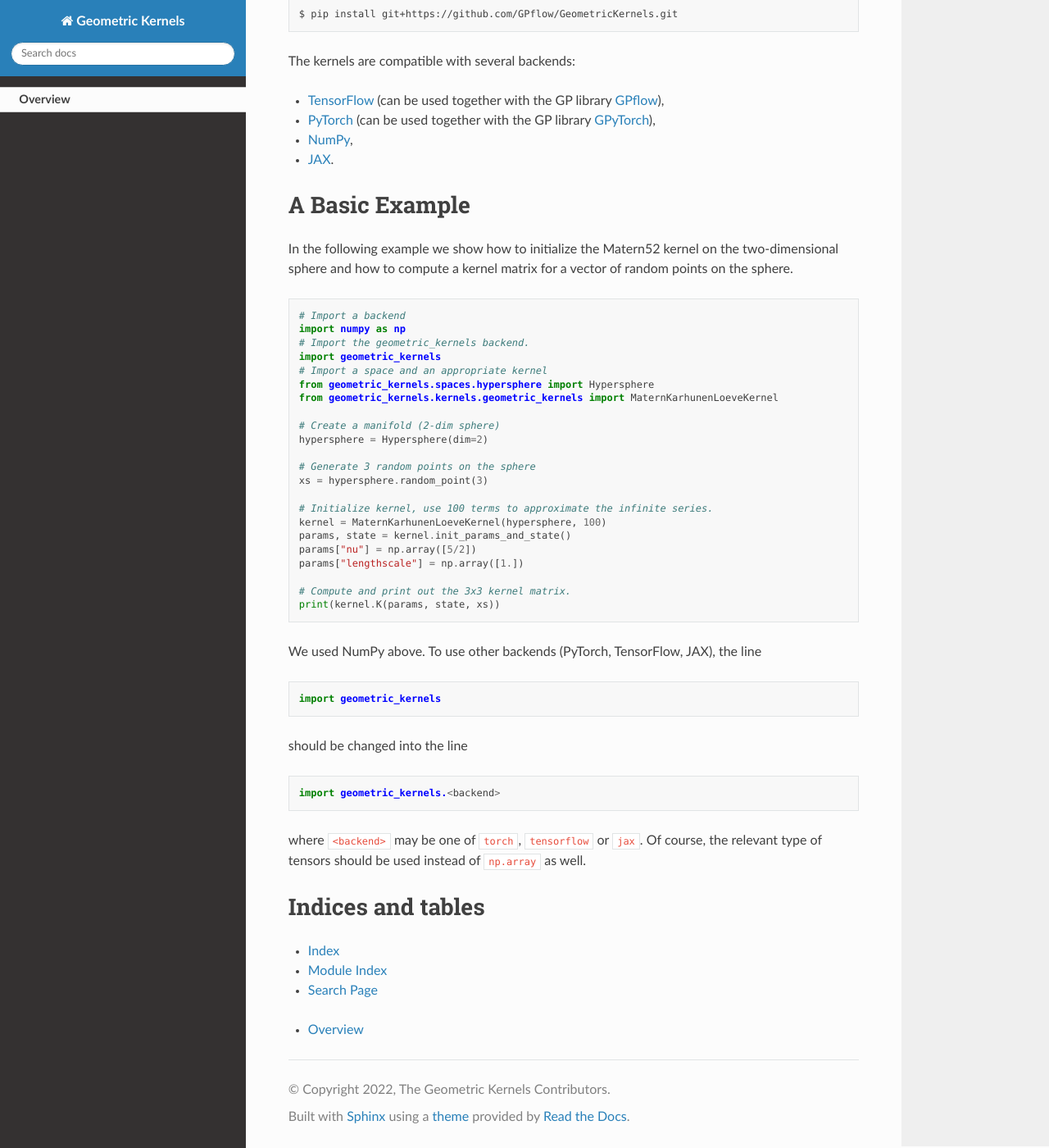
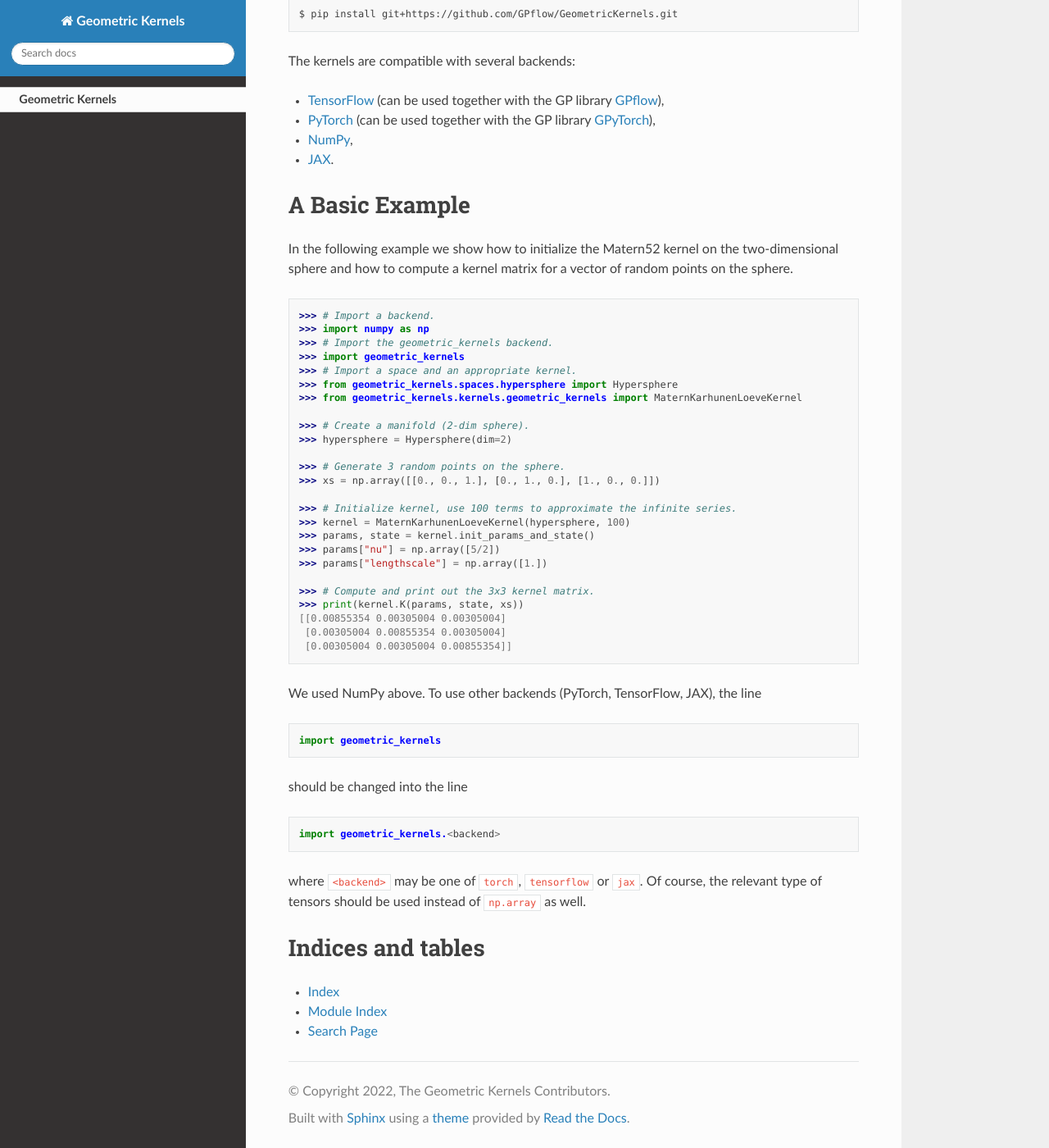
Before and after one commit to geometric-kernels/GeometricKernels, a Sphinx documentation site: the page built from docs/index.rst, in a window 1280 px wide and 1400 px high, scrolled down 417 px. Shown: the whole window at 82% size. Built offline with Sphinx 7.4.7 and the Read the Docs theme 2.0.0, drawn with Linux system fonts in a browser that asks for light colours; pages that are not in the unit, such as notebooks, are missing from menus.

Commit message:
Added API reference and doctest to documentation (fixes #23). To get rid of errors/warnings during documentation compilation (fix #28) some minor changes to docstrings and imports throughout the library were introduced.

```diff
--- /dev/null
+++ b/docs/_templates/custom-class-template.rst
@@ -0,0 +1,32 @@
+{{ fullname | escape | underline}}
+
+.. currentmodule:: {{ module }}
+
+.. autoclass:: {{ objname }}
+   :members:
+   :show-inheritance:
+   :inherited-members:
+
+   {% block methods %}
+   .. automethod:: __init__
+
+   {% if methods %}
+   .. rubric:: {{ _('Methods') }}
+
+   .. autosummary::
+   {% for item in methods %}
+      ~{{ name }}.{{ item }}
+   {%- endfor %}
+   {% endif %}
+   {% endblock %}
+
+   {% block attributes %}
+   {% if attributes %}
+   .. rubric:: {{ _('Attributes') }}
+
+   .. autosummary::
+   {% for item in attributes %}
+      ~{{ name }}.{{ item }}
+   {%- endfor %}
+   {% endif %}
+   {% endblock %}
--- /dev/null
+++ b/docs/_templates/custom-module-template.rst
@@ -0,0 +1,66 @@
+{{ fullname | escape | underline}}
+
+.. automodule:: {{ fullname }}
+
+   {% block attributes %}
+   {% if attributes %}
+   .. rubric:: Module Attributes
+
+   .. autosummary::
+      :toctree:
+   {% for item in attributes %}
+      {{ item }}
+   {%- endfor %}
+   {% endif %}
+   {% endblock %}
+
+   {% block functions %}
+   {% if functions %}
+   .. rubric:: {{ _('Functions') }}
+
+   .. autosummary::
+      :toctree:
+   {% for item in functions %}
+      {{ item }}
+   {%- endfor %}
+   {% endif %}
+   {% endblock %}
+
+   {% block classes %}
+   {% if classes %}
+   .. rubric:: {{ _('Classes') }}
+
+   .. autosummary::
+      :toctree:
+      :template: custom-class-template.rst
+   {% for item in classes %}
+      {{ item }}
+   {%- endfor %}
+   {% endif %}
+   {% endblock %}
+
+   {% block exceptions %}
+   {% if exceptions %}
+   .. rubric:: {{ _('Exceptions') }}
+
+   .. autosummary::
+      :toctree:
+   {% for item in exceptions %}
+      {{ item }}
+   {%- endfor %}
+   {% endif %}
+   {% endblock %}
+
+{% block modules %}
+{% if modules %}
+.. rubric:: Modules
+
+.. autosummary::
+   :toctree:
+   :template: custom-module-template.rst
+   :recursive:
+{% for item in modules %}
+   {{ item }}
+{%- endfor %}
+{% endif %}
+{% endblock %}
--- a/docs/conf.py
+++ b/docs/conf.py
@@ -9,11 +9,9 @@
 # If extensions (or modules to document with autodoc) are in another directory,
 # add these directories to sys.path here. If the directory is relative to the
 # documentation root, use os.path.abspath to make it absolute, like shown here.
-#
-# import os
-# import sys
-# sys.path.insert(0, os.path.abspath('.'))
-
+import os
+import sys
+sys.path.insert(0, os.path.abspath('../..'))  # Source code dir relative to this file
 
 # -- Project information -----------------------------------------------------
 
@@ -31,11 +29,33 @@
     'sphinx.ext.duration',
     'sphinx.ext.doctest',
     'sphinx.ext.autodoc',
-    'sphinx.ext.autosummary',
-    'autoapi.extension',
+]
+
+# autosummary
+#extensions.append("sphinx.ext.autosummary")
+#autosummary_generate = True
+
+# autoapi
+extensions.append("autoapi.extension")
+autoapi_dirs = ["../geometric_kernels"]
+#autoapi_ignore = ["../geometric_kernels/lab_extras/jax/*",
+#                  "../geometric_kernels/lab_extras/numpy/*",
+#                  "../geometric_kernels/lab_extras/torch/*",
+#                  "../geometric_kernels/lab_extras/tensorflow/*",]
+#autoapi_ignore = ["*/geometric_kernels/lab_extras/*"]
+autoapi_add_toctree_entry = False
+autoapi_keep_files = True
+autoapi_python_class_content = "both"
+autoapi_options = [
+    "members",
+    "private-members",
+    "special-members",
+    "imported-members",
+    "show-inheritance",
 ]
 
 # Add any paths that contain templates here, relative to this directory.
+# The templates are as in https://stackoverflow.com/a/62613202
 templates_path = ['_templates']
 
 # List of patterns, relative to source directory, that match files and
@@ -56,5 +76,7 @@
 # so a file named "default.css" will overwrite the builtin "default.css".
 html_static_path = ['_static']
 
-# Source code directories to document using `autoapi`.
-autoapi_dirs = ['../geometric_kernels']
+# This suppresses warnings from constructions like "`Manifold`s". Otherwise the
+# trailing "s" would cause "WARNING: Inline interpreted text or phrase
+# reference start-string without end-string."
+character_level_inline_markup = True
--- /dev/null
+++ b/docs/docutils.conf
@@ -0,0 +1,7 @@
+# This suppresses warnings from constructions like "`Manifold`s". Otherwise the
+# trailing "s" would cause "WARNING: Inline interpreted text or phrase
+# reference start-string without end-string."
+# Note: the alternative is to escape "s" and write "`Manifold`\s".
+# See https://stackoverflow.com/a/58645446.
+#[parsers]
+#character_level_inline_markup: true
--- a/docs/index.rst
+++ b/docs/index.rst
@@ -47,30 +47,34 @@
 
 In the following example we show how to initialize the Matern52 kernel on the two-dimensional sphere and how to compute a kernel matrix for a vector of random points on the sphere.
 
-.. code-block:: python
+.. doctest:: python
 
-   # Import a backend
-   import numpy as np
-   # Import the geometric_kernels backend.
-   import geometric_kernels
-   # Import a space and an appropriate kernel
-   from geometric_kernels.spaces.hypersphere import Hypersphere
-   from geometric_kernels.kernels.geometric_kernels import MaternKarhunenLoeveKernel
+   >>> # Import a backend.
+   >>> import numpy as np
+   >>> # Import the geometric_kernels backend.
+   >>> import geometric_kernels
+   >>> # Import a space and an appropriate kernel.
+   >>> from geometric_kernels.spaces.hypersphere import Hypersphere
+   >>> from geometric_kernels.kernels.geometric_kernels import MaternKarhunenLoeveKernel
 
-   # Create a manifold (2-dim sphere)
-   hypersphere = Hypersphere(dim=2)
+   >>> # Create a manifold (2-dim sphere).
+   >>> hypersphere = Hypersphere(dim=2)
 
-   # Generate 3 random points on the sphere
-   xs = hypersphere.random_point(3)
+   >>> # Generate 3 random points on the sphere.
+   >>> xs = np.array([[0., 0., 1.], [0., 1., 0.], [1., 0., 0.]])
 
-   # Initialize kernel, use 100 terms to approximate the infinite series.
-   kernel = MaternKarhunenLoeveKernel(hypersphere, 100)
-   params, state = kernel.init_params_and_state()
-   params["nu"] = np.array([5/2])
-   params["lengthscale"] = np.array([1.])
+   >>> # Initialize kernel, use 100 terms to approximate the infinite series.
+   >>> kernel = MaternKarhunenLoeveKernel(hypersphere, 100)
+   >>> params, state = kernel.init_params_and_state()
+   >>> params["nu"] = np.array([5/2])
+   >>> params["lengthscale"] = np.array([1.])
 
-   # Compute and print out the 3x3 kernel matrix.
-   print(kernel.K(params, state, xs))
+   >>> # Compute and print out the 3x3 kernel matrix.
+   >>> print(kernel.K(params, state, xs))
+   [[0.00855354 0.00305004 0.00305004]
+    [0.00305004 0.00855354 0.00305004]
+    [0.00305004 0.00305004 0.00855354]]
+
 
 We used NumPy above. To use other backends (PyTorch, TensorFlow, JAX), the line
 
@@ -95,11 +99,13 @@
 * :ref:`search`
 
 .. toctree::
+   :hidden:
 
-   Overview <self>
+   Geometric Kernels <self>
 
 .. toctree::
-   :glob:
-   :maxdepth: 2
+   :maxdepth: 1
+   :titlesonly:
+   :hidden:
 
-   autoapi/geometric_kernels/*
+   API reference <autoapi/geometric_kernels/index>
--- a/geometric_kernels/__init__.py
+++ b/geometric_kernels/__init__.py
@@ -1,2 +1,6 @@
+"""
+The library root.
+"""
+
 import geometric_kernels._logging  # noqa: F401
 from geometric_kernels.lab_extras import *
```
Also changed, not shown: docs/README.md (added, +17 -0 lines), 8 other files.
